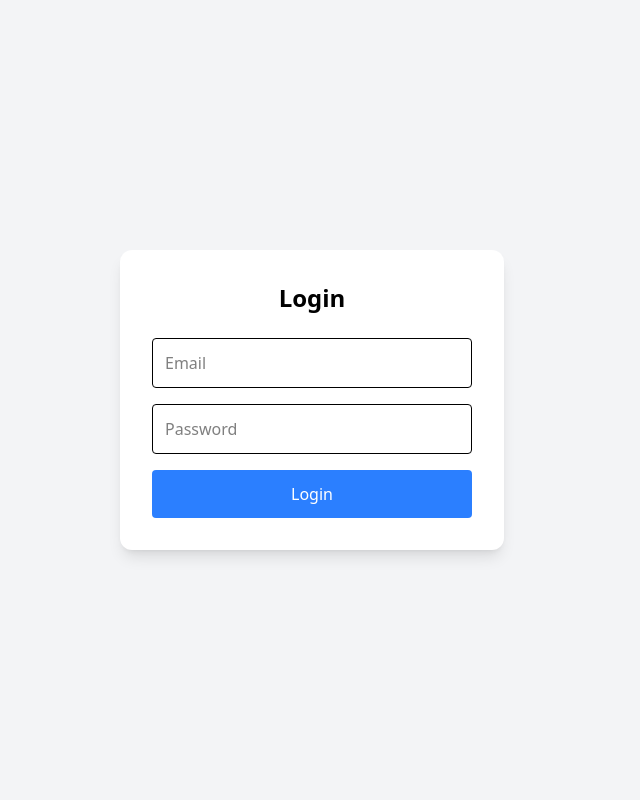
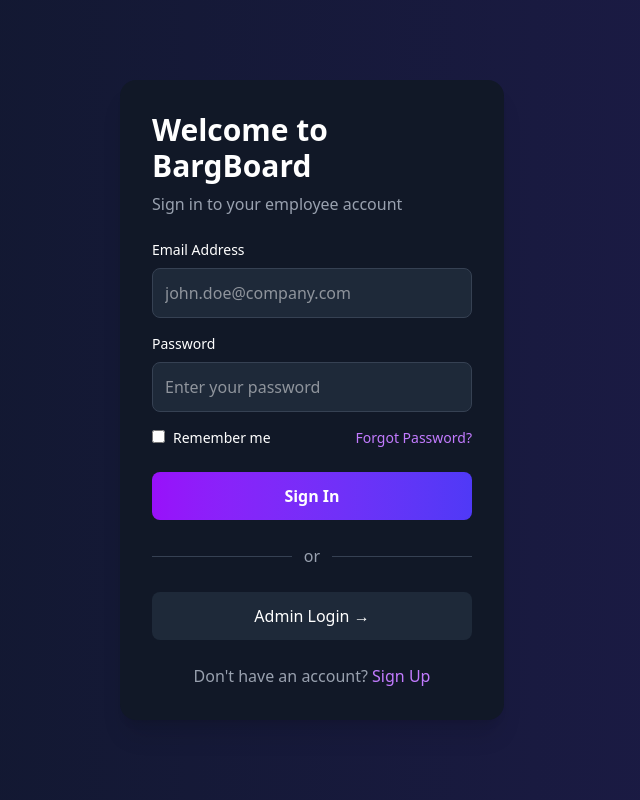
Before and after one commit to springboardmentor182e/bragboard-feb-26, a React (Vite) app in the folder client/: page / in a window 1280 px wide. Shown: the whole page, without its empty margins (328-968 px from the left). Built offline with nearby package versions, Linux system fonts and the light colour scheme.

Commit message:
login page updated

```diff
--- a/client/src/pages/Login.jsx
+++ b/client/src/pages/Login.jsx
@@ -1,66 +1,110 @@
 import { useState } from "react";
 import { loginUser } from "../services/api";
+import { useNavigate } from "react-router-dom";
 
 export default function Login() {
 
-  const [email,setEmail] = useState("");
-  const [password,setPassword] = useState("");
+  const [email, setEmail] = useState("");
+  const [password, setPassword] = useState("");
+  const navigate = useNavigate();
 
-  const handleSubmit = async(e) =>{
+  const handleSubmit = async (e) => {
     e.preventDefault();
 
-    try{
-      const res = await loginUser({email,password});
+    try {
+      const res = await loginUser({ email, password });
 
-      localStorage.setItem("token",res.data.access_token);
+      // Save token
+      localStorage.setItem("token", res.data.access_token);
 
       alert("Login Success");
 
-      window.location.href="/dashboard";
+      navigate("/dashboard");
 
-
-    }
-    catch(err){
+    } catch (err) {
       console.log(err);
       alert("Login Failed");
     }
-  }
+  };
 
-  return(
+  return (
+    <div className="flex items-center justify-center min-h-screen bg-gradient-to-r from-[#0f172a] to-[#1e1b4b]">
 
-<div className="flex items-center justify-center min-h-screen bg-gray-100">
+      <div className="bg-[#111827] p-8 rounded-2xl shadow-xl w-96 text-white">
 
-<form onSubmit={handleSubmit} className="bg-white p-8 rounded-xl shadow-lg w-96">
+        <h1 className="text-3xl font-bold mb-2">
+          Welcome to BargBoard
+        </h1>
 
-<h2 className="text-2xl font-bold mb-6 text-center">
-Login
-</h2>
+        <p className="text-gray-400 mb-6">
+          Sign in to your employee account
+        </p>
 
+        <form onSubmit={handleSubmit}>
+
+          {/* Email */}
+          <label className="block mb-2 text-sm">Email Address</label>
           <input
             type="email"
-placeholder="Email"
-className="w-full p-3 border rounded mb-4"
+            placeholder="john.doe@company.com"
+            className="w-full p-3 mb-4 rounded-lg bg-gray-800 border border-gray-700 focus:outline-none focus:ring-2 focus:ring-purple-500"
             value={email}
-onChange={(e)=>setEmail(e.target.value)}
+            onChange={(e) => setEmail(e.target.value)}
           />
 
+          {/* Password */}
+          <label className="block mb-2 text-sm">Password</label>
           <input
             type="password"
-placeholder="Password"
-className="w-full p-3 border rounded mb-4"
+            placeholder="Enter your password"
+            className="w-full p-3 mb-4 rounded-lg bg-gray-800 border border-gray-700 focus:outline-none focus:ring-2 focus:ring-purple-500"
             value={password}
-onChange={(e)=>setPassword(e.target.value)}
+            onChange={(e) => setPassword(e.target.value)}
           />
 
-<button className="w-full bg-blue-500 text-white p-3 rounded hover:bg-blue-600">
+          {/* Remember + Forgot */}
+          <div className="flex justify-between items-center mb-6 text-sm">
+            <label>
+              <input type="checkbox" className="mr-2" />
+              Remember me
+            </label>
 
-Login
+            <span className="text-purple-400 cursor-pointer">
+              Forgot Password?
+            </span>
+          </div>
 
+          {/* Login Button */}
+          <button className="w-full bg-gradient-to-r from-purple-600 to-indigo-600 p-3 rounded-lg font-semibold hover:opacity-90">
+            Sign In
           </button>
 
         </form>
 
+        {/* Divider */}
+        <div className="flex items-center my-6">
+          <div className="flex-1 h-px bg-gray-700"></div>
+          <span className="px-3 text-gray-400">or</span>
+          <div className="flex-1 h-px bg-gray-700"></div>
         </div>
 
+        {/* Admin Login */}
+        <button className="w-full bg-gray-800 p-3 rounded-lg hover:bg-gray-700">
+          Admin Login →
+        </button>
+
+        {/* Signup */}
+        <p className="text-center mt-6 text-gray-400">
+          Don't have an account?{" "}
+          <span
+            className="text-purple-400 cursor-pointer"
+            onClick={() => navigate("/register")}
+          >
+            Sign Up
+          </span>
+        </p>
+
+      </div>
+    </div>
   );
 }
```
Lines whose indentation alone changed are shown as unchanged.
